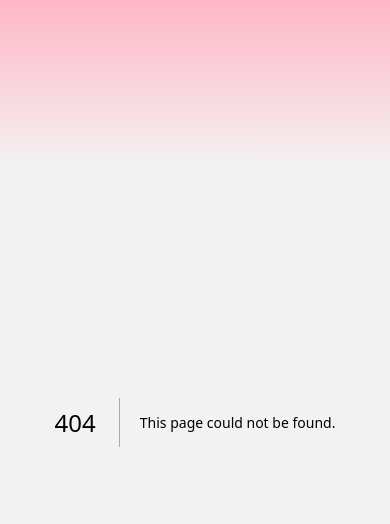
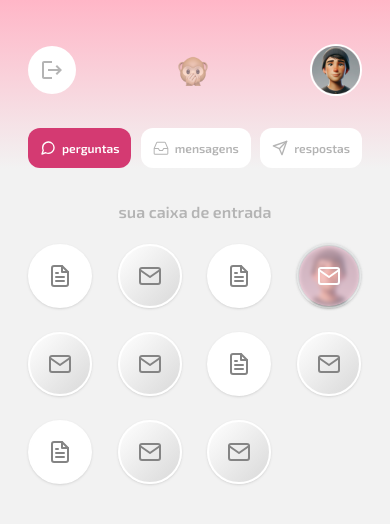
Before and after one commit to joseuilton/myscret, a Next.js app in the folder app/: page /dash/messages in a window 390 px wide. Before the commit this address had no page. Shown: the top 524 px of the page. Built offline with nearby package versions, Linux system fonts and the light colour scheme.

Commit message:
feat: add initial mobile messages page

```diff
--- a/app/app/components/HeaderLogged/index.tsx
+++ b/app/app/components/HeaderLogged/index.tsx
@@ -41,7 +41,7 @@ export function HeaderLogged() {
           </li>
           <li>
             <Button variant="light" size="small" asChild>
-              <Link href="/dash">
+              <Link href="/dash/messages">
                 <GoInbox size={16} />
                 mensagens
               </Link>
@@ -49,7 +49,7 @@ export function HeaderLogged() {
           </li>
           <li>
             <Button variant="light" size="small" asChild>
-              <Link href="/dash">
+              <Link href="/dash/answers">
                 <FiSend size={16} />
                 respostas
               </Link>
--- /dev/null
+++ b/app/app/dash/messages/components/MessageItem/index.tsx
@@ -0,0 +1,50 @@
+import Image from "next/image";
+import { FiFileText, FiMail } from "react-icons/fi";
+
+interface MessageItemProps {
+  readStatus: boolean;
+  imageUrl?: string | null;
+}
+
+export function MessageItem({ readStatus, imageUrl = null }: MessageItemProps) {
+  const containerReadStatusClass = readStatus
+    ? "bg-white"
+    : "bg-gradient-to-br from-white to-secondary-400";
+
+  return (
+    <div
+      className={`flex items-center justify-center w-16 h-16 border-2 border-solid border-white
+                 rounded-full shadow relative ${containerReadStatusClass}`}
+    >
+      <div className="text-secondary-500">
+        {imageUrl ? (
+          <>
+            <Image
+              className={`${!readStatus && "blur-[2px]"}`}
+              src={imageUrl}
+              alt="Avatar"
+              fill
+              style={{
+                objectFit: "cover"
+              }}
+            />
+            {!readStatus && (
+              <div
+                className="flex justify-center items-center w-[60px] h-[60px]
+                         bg-[rgba(255,204,222,0.6)] text-white absolute top-0 left-0 z-10
+                           rounded-full"
+              >
+                <FiMail size={24} />
+              </div>
+            )}
+          </>
+
+        ) : (
+          readStatus == true ? <FiFileText size={24} /> : <FiMail size={24} />
+        )}
+
+
+      </div>
+    </div>
+  )
+}
--- /dev/null
+++ b/app/app/dash/messages/page.tsx
@@ -0,0 +1,47 @@
+import { MessageItem } from "./components/MessageItem";
+
+export default function DashMessagesPage() {
+  return (
+    <main className="container flex flex-col gap-5 justify-center px-7 mt-8">
+      <h1 className="text-center font-semibold text-secondary-100">
+        sua caixa de entrada
+      </h1>
+
+      <ul className="grid grid-cols-4 gap-6">
+        <li>
+          <MessageItem readStatus={true} />
+        </li>
+        <li>
+          <MessageItem readStatus={false} />
+        </li>
+        <li>
+          <MessageItem readStatus={true} />
+        </li>
+        <li>
+          <MessageItem readStatus={false} imageUrl={"/avatar2.png"} />
+        </li>
+        <li>
+          <MessageItem readStatus={false} />
+        </li>
+        <li>
+          <MessageItem readStatus={false} />
+        </li>
+        <li>
+          <MessageItem readStatus={true} />
+        </li>
+        <li>
+          <MessageItem readStatus={false} />
+        </li>
+        <li>
+          <MessageItem readStatus={true} />
+        </li>
+        <li>
+          <MessageItem readStatus={false} />
+        </li>
+        <li>
+          <MessageItem readStatus={false} />
+        </li>
+      </ul>
+    </main>
+  )
+}
```
